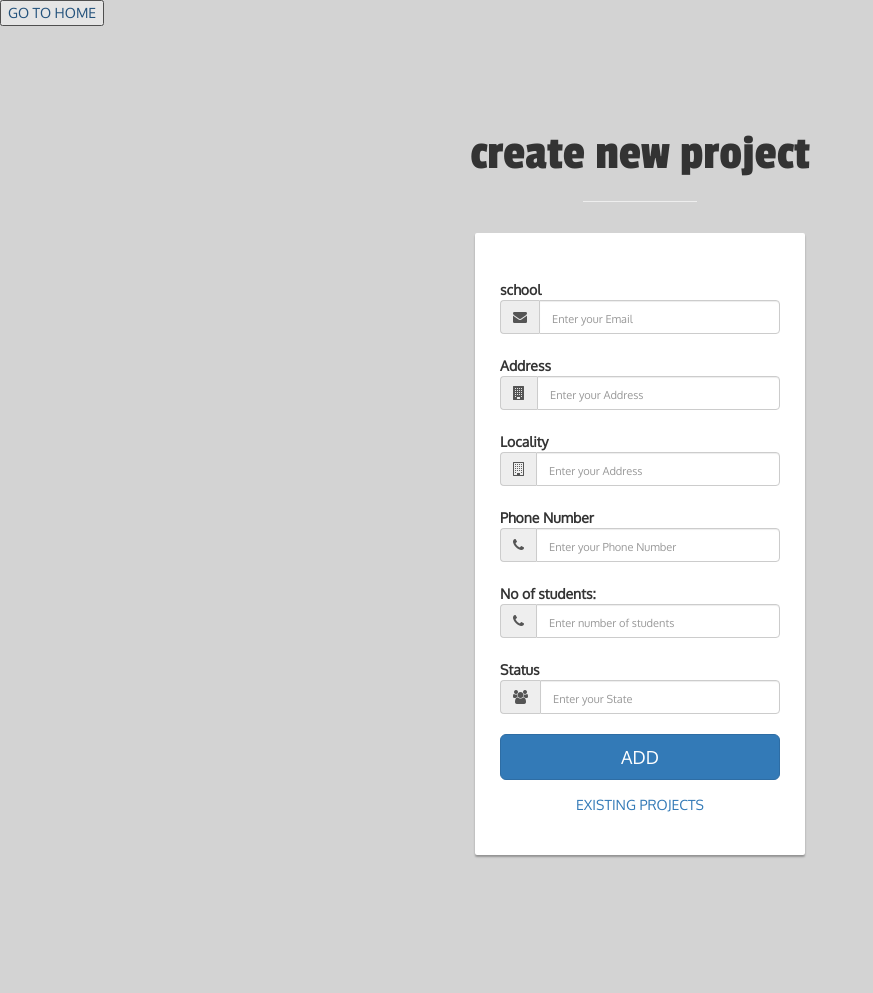
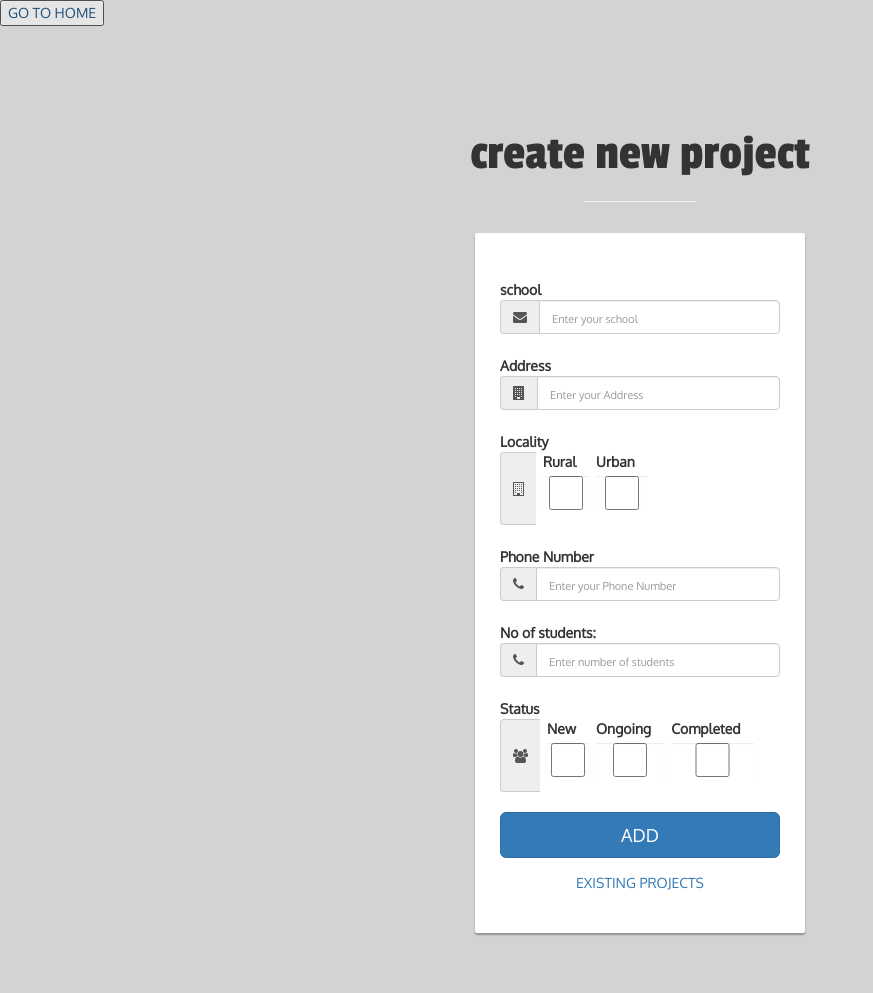
Before and after one commit to Bengaluru18/team-19, a Python web app: template database/templates/fwone.html in a window 1280 px wide. Shown: the whole page, without its empty margins (0-873 px from the left). Before the commit the page ends 858 px from the top, so only its background shows below. Run offline with Jinja, Linux system fonts and the light colour scheme; the template is opened without the code that fills it, so the values that code supplies are empty; some libraries are stand-ins or nearby versions.

Commit message:
Update fwone.html

```diff
--- a/database/templates/fwone.html
+++ b/database/templates/fwone.html
@@ -85,11 +85,11 @@
 <body>
     <!--<form action="/register" method="POST" onsubmit="return validate()">
             <p>School: <input type="text" name="school"></p>
-			<p>Locality: <input type="text" name="locality"></p>
+			<p>Locality: <input type="checkbox" name="locality"></p>
             <p>Address: <input type="text" name="address"></p>
             <p>Phone Number: <input type="text" name="phone_no"></p>
 			<P>no_student: <input type="text" name="no of students" id="no_student" required></P>
-			<p> status: <input type="text" name="no_student" id="status" required></p>
+			<p> status: <input type="checkbox" name="status" id="status" required></p>
             <p><input type="submit" value="Register"></p>
             <a href="/loginForm">Login here</a>
         </form>
@@ -111,7 +111,7 @@
                         <div class="cols-sm-10">
                             <div class="input-group">
                                 <span class="input-group-addon"><i class="fa fa-envelope fa" aria-hidden="true"></i></span>
-                                <input type="email" class="form-control" name="name" placeholder="Enter your Email" />
+                                <input type="type" class="form-control" name="name" placeholder="Enter your school" />
                             </div>
                         </div>
                     </div>
@@ -128,8 +128,9 @@
                         <label for="username" class="cols-sm-2 control-label">Locality</label>
                         <div class="cols-sm-10">
                             <div class="input-group">
-                                <span class="input-group-addon"><i class="fa fa-building-o fa" aria-hidden="true"></i></span>
-                                <input type="text" class="form-control" name="locality" placeholder="Enter your Address" />
+                                <span class="input-group-addon"><i class="fa fa-building-o fa" aria-hidden="true"></i></span>&nbsp;
+                                <label>  Rural <input type="checkbox" class="form-control" name="locality"/></label>&nbsp;
+								<label>  Urban <input type="checkbox" class="form-control" name="locality"/></label>&nbsp;
                             </div>
                         </div>
                     </div>
@@ -158,8 +159,10 @@
                         <label for="status" class="cols-sm-2 control-label">Status</label>
                         <div class="cols-sm-10">
                             <div class="input-group">
-                                <span class="input-group-addon"><i class="fa fa-users fa" aria-hidden="true"></i></span>
-                                <input type="text" class="form-control" name="status" placeholder="Enter your State" />
+                                <span class="input-group-addon"><i class="fa fa-users fa" aria-hidden="true"></i></span>&nbsp
+                                <label>  New <input type="checkbox" class="form-control" name="status"/></label>&nbsp;
+								<label>  Ongoing <input type="checkbox" class="form-control" name="status"/></label>&nbsp;
+								<label>  Completed<input type="checkbox" class="form-control" name="status"/></label>&nbsp;
                             </div>
                         </div>
                     </div>
```
